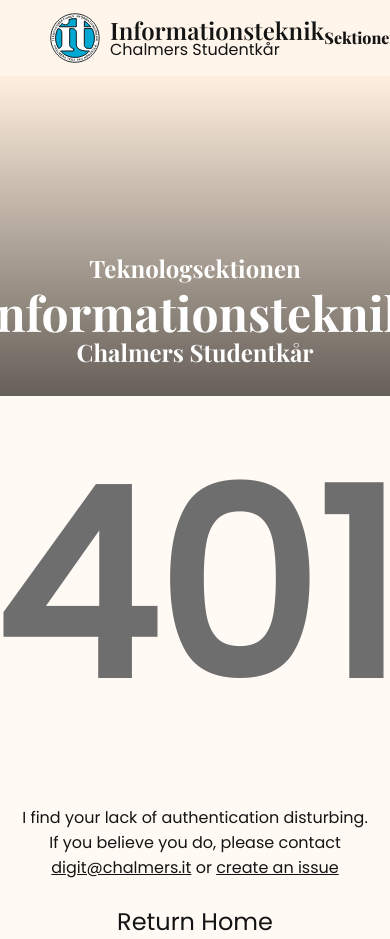
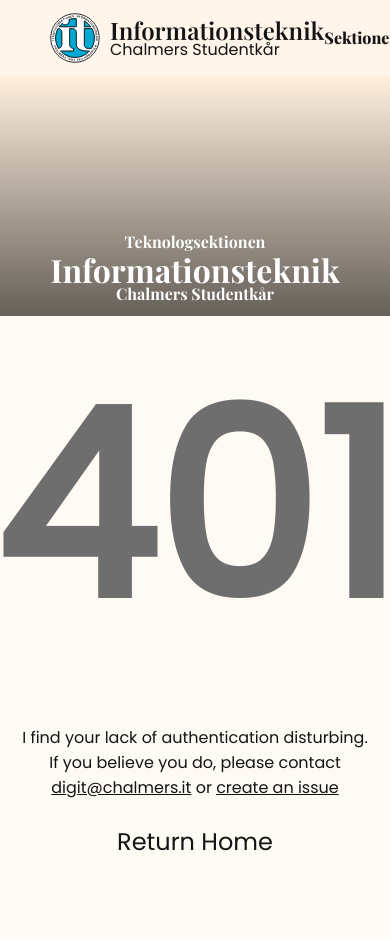
Before and after one commit to cthit/chalmers.it, a Next.js app: page /settings/media in a window 390 px wide. Shown: the top 939 px of the page. After the commit the page ends 859 px from the top, so only its background shows below. Built offline with nearby package versions, Linux system fonts and the light colour scheme; no server answers; the database is empty; a web font is replaced by a local one.

Commit message:
Shrunk ThreePaneLayout on mobile phones and placed news first (#59)
* Shrunk ThreePaneLayout on mobile phones and placed news first

* Fixed banner for mobile with some css

* Formatting

* Reduced padding for mobile

```diff
--- a/src/components/Banner/Banner.module.scss
+++ b/src/components/Banner/Banner.module.scss
@@ -48,3 +48,22 @@
   font-size: 1.5rem;
   margin-bottom: -0.25rem;
 }
+
+@media screen and (max-width: 768px) {
+  .banner {
+    height: 15rem;
+    max-height: 15rem;
+  }
+
+  .title {
+    bottom: 1rem;
+  }
+
+  .title h1 {
+    font-size: 2rem;
+  }
+
+  .title h2 {
+    font-size: 1rem;
+  }
+}
```
Also changed, not shown: src/components/ThreePaneLayout/ThreePaneLayout.module.scss (+10 -0 lines).
